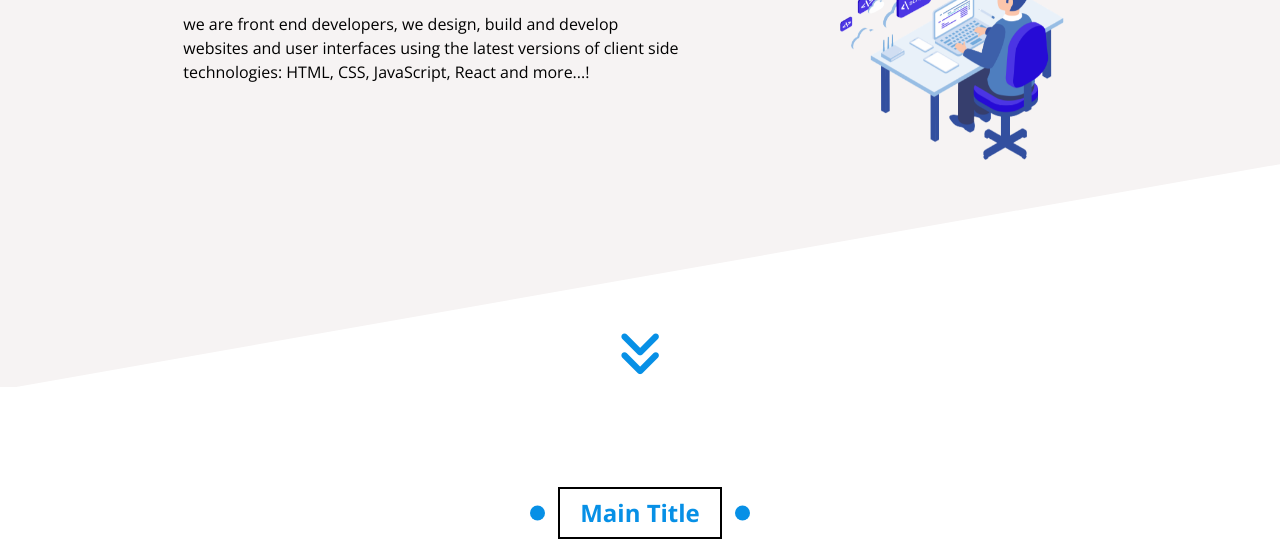
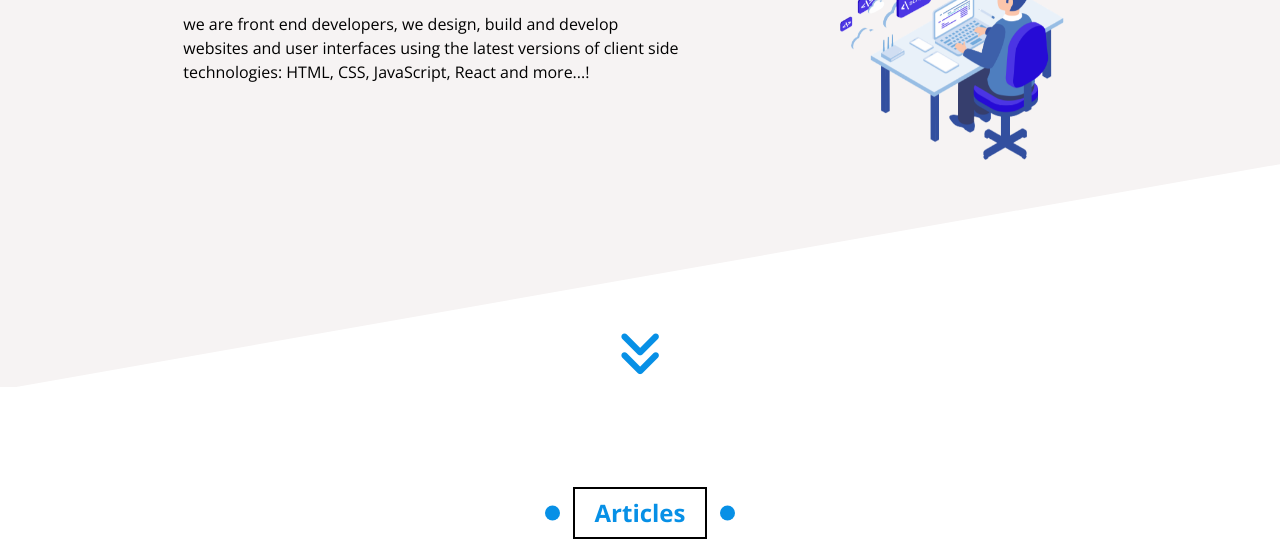
Before and after one commit to Mohamed-Elkordi/Elkordi_website, a plain HTML site: page index.html in a window 1280 px wide. Shown: the part 413-954 px from the top of the page. Drawn offline with nearby package versions, Linux system fonts and the light colour scheme; files whose address does not match are found by name.

Commit message:
Update index.html

```diff
--- a/index.html
+++ b/index.html
@@ -69,7 +69,7 @@
 
     <!-- Start Articles -->
     <div class="articles" id="articles">
-        <h2 class="section-heading">main title</h2>
+        <h2 class="section-heading">articles</h2>
         <div class="container">
             <div class="box">
                 <img src="./images/articles_section/image-01.jpg" alt="cat">
```
